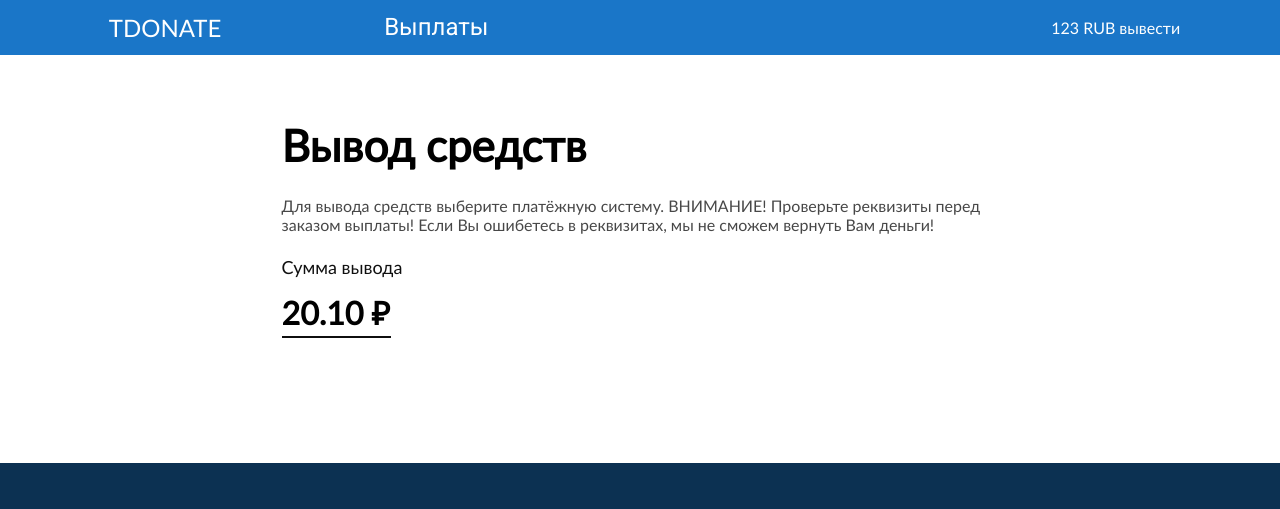
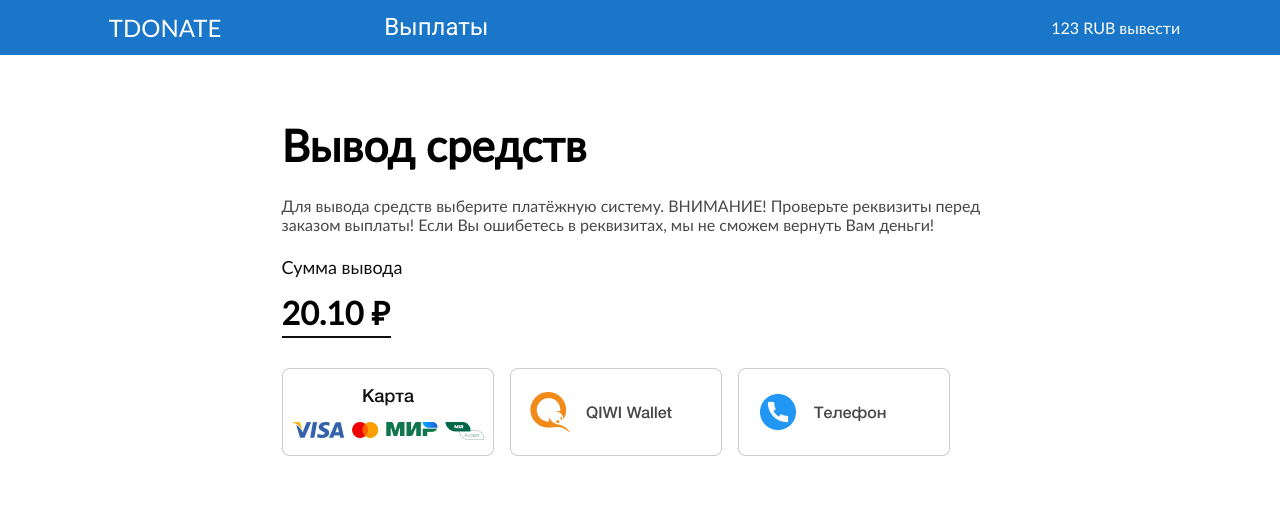
Before and after one commit to AlenaKhmyz/Tdonate, a plain HTML site: page Secondary/index.html in a window 1280 px wide. Shown: the top 509 px of the page. Drawn offline with Linux system fonts and the light colour scheme.

Commit message:
added cards img

```diff
--- a/Secondary/index.html
+++ b/Secondary/index.html
@@ -32,6 +32,17 @@
      <p class="active-description">Сумма вывода</p>
      <div class="active-amount">20.10 ₽ </div>
    </div>
+   <div class="main-img">
+      <div class="img-card">
+        <img src='./img/cards/card.png' class="card">
+      </div>
+      <div class="img-card">
+        <img src='./img/cards/qiwi.png' class="card">
+      </div>
+      <div class="img-card">
+        <img src='./img/cards/phone.png' class="card">
+      </div>
+   </div>
   </div>
 </div>
 <!--footer-->
--- a/Secondary/style.scss
+++ b/Secondary/style.scss
@@ -247,6 +247,29 @@ body {
 
 }
 
+.main-img {
+  display: flex;
+  flex-direction: row;
+  margin-top: 30px;
+}
+
+.img-card {
+  border: none;
+  border-radius: 8px;
+  margin-right: 16px;
+}
+
+.img-card:hover {
+  border: 4px solid #1A76C8;
+  box-sizing: border-box;
+  border-radius: 12px;
+}
+
+.card:hover {
+  width: 100%;
+  height: 100%;
+}
+
 .footer {
   display: flex;
   justify-content: center;
```
Also changed, not shown: Secondary/img/cards/card.png (added), Secondary/img/cards/phone.png (added), Secondary/img/cards/qiwi.png (added), Secondary/source/style/style.css, 1 other file.
